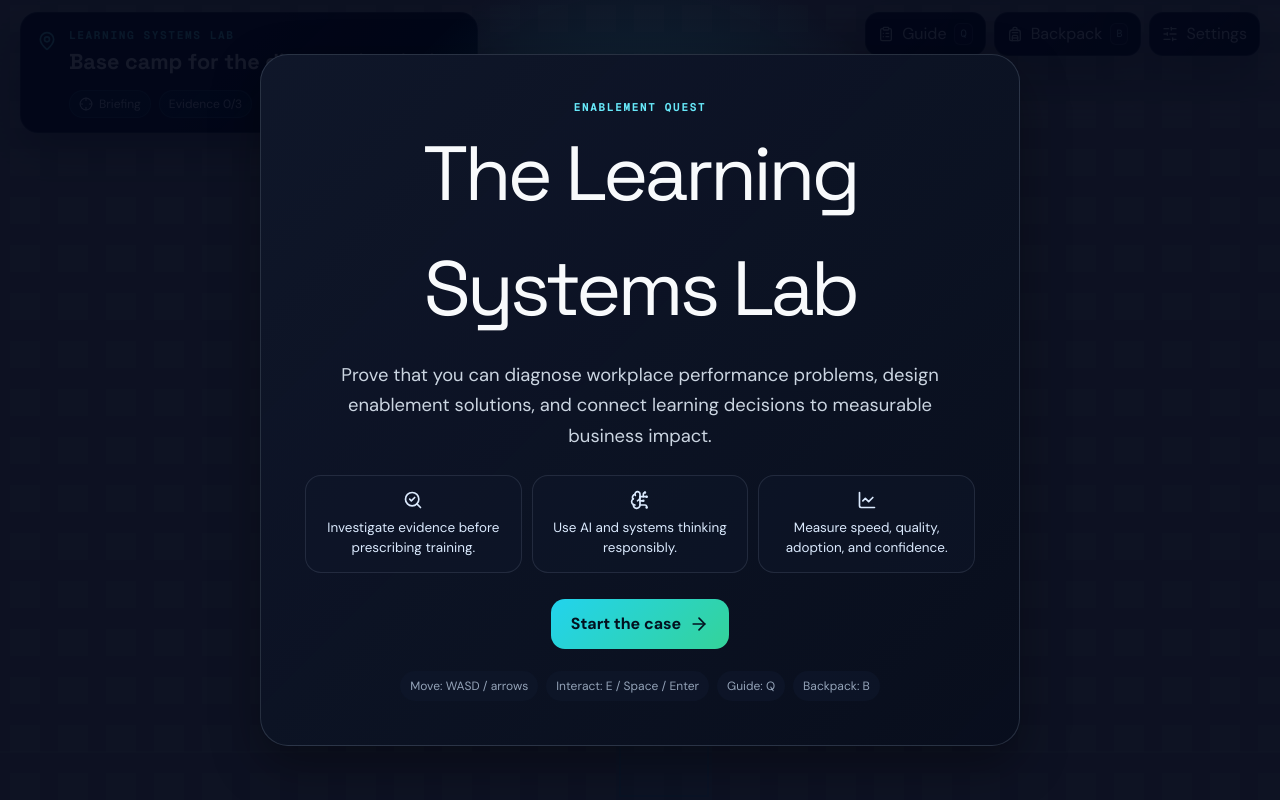
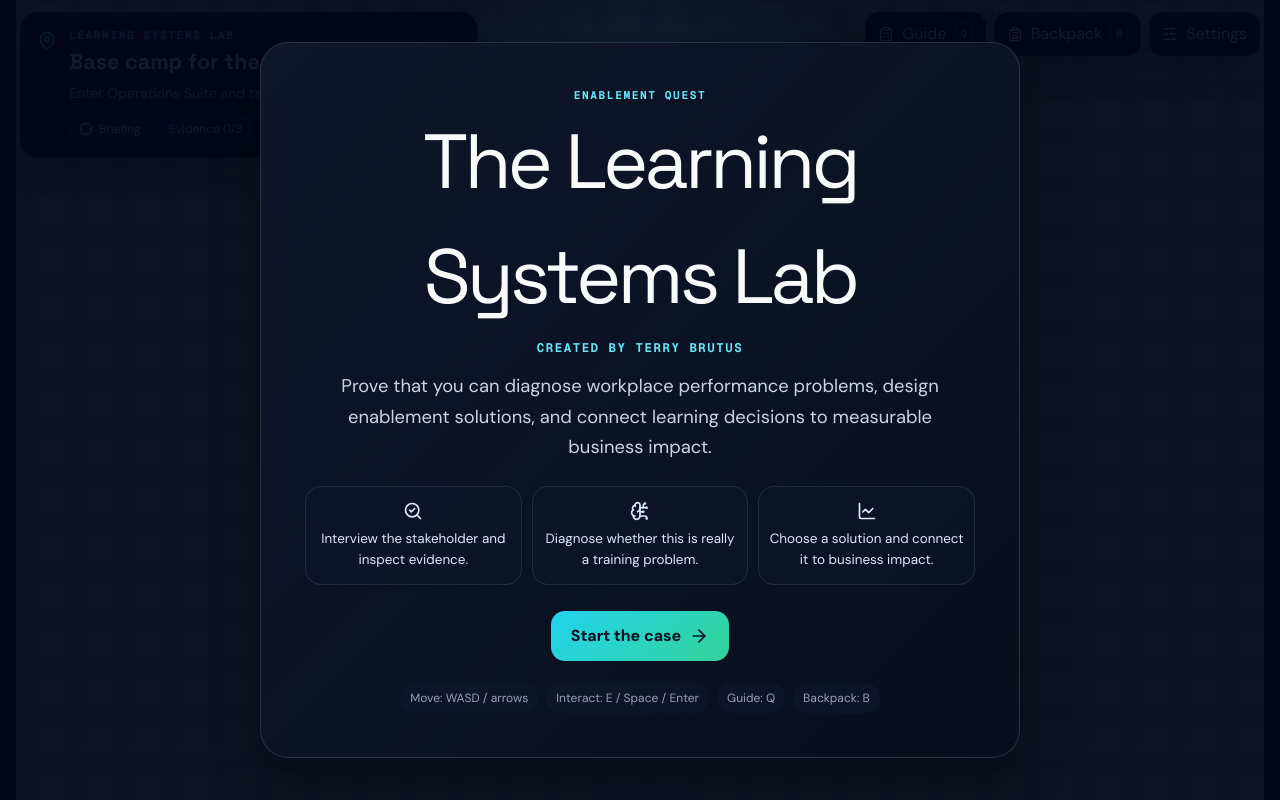
Before and after one commit to terrybrutus/enablement-quest, a React (Vite) app in the folder src/frontend/: page / in a window 1280 px wide. Built offline with nearby package versions, Linux system fonts and the light colour scheme; what @caffeineai/core-infrastructure would draw is missing.

Commit message:
Improve guided case loop

```diff
--- a/src/frontend/src/components/ArtifactsPanel.tsx
+++ b/src/frontend/src/components/ArtifactsPanel.tsx
@@ -51,6 +51,7 @@ export function ArtifactsPanel({
               <div>
                 <h3>{item.title}</h3>
                 <p>{item.summary}</p>
+                <p className="eq-artifact-insight">{item.insight}</p>
                 <small>{item.metric}</small>
               </div>
             </article>
--- a/src/frontend/src/components/GameCanvas.tsx
+++ b/src/frontend/src/components/GameCanvas.tsx
@@ -3,6 +3,7 @@ import {
   diagnosisOptions,
   earnedCanvas,
   evidenceItems,
+  initialPosition,
   interventionOptions,
   scenes,
 } from "@/game/levels";
@@ -20,7 +21,7 @@ import { TitleScreen } from "./TitleScreen";
 
 const initialGameState: GameState = {
   player: {
-    position: { x: 20.5, y: 15.2 },
+    position: initialPosition,
     direction: "down",
     isMoving: false,
     sceneId: "lab",
@@ -30,6 +31,7 @@ const initialGameState: GameState = {
   collectedEvidenceIds: [],
   diagnosisId: null,
   interventionId: null,
+  activeEvidenceId: null,
   earnedArtifact: null,
   overlay: "briefing",
   dialogue: null,
@@ -112,12 +114,24 @@ export default function GameCanvas() {
       ) ?? null
     );
   }, [gameState.dialogue]);
+  const activeEvidence = useMemo(
+    () =>
+      evidenceItems.find((item) => item.id === gameState.activeEvidenceId) ??
+      null,
+    [gameState.activeEvidenceId],
+  );
+  const nextObjective = getNextObjective(
+    gameState.questStage,
+    gameState.collectedEvidenceIds.length,
+    gameState.player.sceneId,
+  );
 
   const closeOverlay = useCallback(() => {
     setGameState((previous) => ({
       ...previous,
       overlay: "none",
       dialogue: null,
+      activeEvidenceId: null,
     }));
   }, []);
 
@@ -126,8 +140,40 @@ export default function GameCanvas() {
       ...previous,
       overlay: previous.overlay === overlay ? "none" : overlay,
       dialogue: null,
+      activeEvidenceId: null,
     }));
   }, []);
+
+  const closeEvidenceReview = useCallback(() => {
+    setGameState((previous) => ({
+      ...previous,
+      activeEvidenceId: null,
+      overlay: previous.questStage === "diagnose" ? "decision" : "none",
+      toast:
+        previous.questStage === "diagnose"
+          ? {
+              id: Date.now(),
+              message: "All evidence reviewed. Make the diagnosis.",
+            }
+          : previous.toast,
+    }));
+  }, []);
+
+  useEffect(() => {
+    if (gameState.overlay !== "evidence") {
+      return;
+    }
+
+    const handleEvidenceKey = (event: KeyboardEvent) => {
+      if (event.key === " " || event.key === "Enter") {
+        event.preventDefault();
+        closeEvidenceReview();
+      }
+    };
+
+    window.addEventListener("keydown", handleEvidenceKey);
+    return () => window.removeEventListener("keydown", handleEvidenceKey);
+  }, [closeEvidenceReview, gameState.overlay]);
 
   const startMission = useCallback(() => {
     setGameState((previous) => ({
@@ -258,6 +304,7 @@ export default function GameCanvas() {
         evidenceCount={gameState.collectedEvidenceIds.length}
         evidenceTotal={evidenceItems.length}
         hasArtifact={Boolean(gameState.earnedArtifact)}
+        nextObjective={nextObjective}
         onOpenQuest={() => setOverlay("quest")}
         onOpenBackpack={() => setOverlay("backpack")}
         onOpenSettings={() => setOverlay("settings")}
@@ -317,6 +364,13 @@ export default function GameCanvas() {
         />
       )}
 
+      {gameState.overlay === "evidence" && activeEvidence && (
+        <EvidencePanel
+          evidence={activeEvidence}
+          onContinue={closeEvidenceReview}
+        />
+      )}
+
       {gameState.overlay === "decision" && (
         <DecisionPanel
           diagnosisId={gameState.diagnosisId}
@@ -343,6 +397,70 @@ export default function GameCanvas() {
         />
       )}
     </div>
+  );
+}
+
+function getNextObjective(
+  questStage: GameState["questStage"],
+  evidenceCount: number,
+  sceneId: GameState["player"]["sceneId"],
+) {
+  if (questStage === "briefing") {
+    return sceneId === "operations"
+      ? "Talk to Maya before collecting evidence."
+      : "Enter Operations Suite and talk to Maya.";
+  }
+  if (questStage === "investigate") {
+    return `Inspect evidence: ${evidenceCount}/3 collected.`;
+  }
+  if (questStage === "diagnose") {
+    return "Press interact to make the diagnosis.";
+  }
+  if (questStage === "design") {
+    return "Choose the intervention that fits the evidence.";
+  }
+  return "Review the earned canvas and business impact.";
+}
+
+function EvidencePanel({
+  evidence,
+  onContinue,
+}: {
+  evidence: (typeof evidenceItems)[number];
+  onContinue: () => void;
+}) {
+  return (
+    <section
+      className="eq-overlay eq-panel eq-evidence"
+      aria-label={evidence.title}
+    >
+      <div className="eq-panel-header">
+        <div>
+          <p className="eq-kicker">Evidence Reviewed</p>
+          <h2>{evidence.title}</h2>
+          {evidence.metric && <p>{evidence.metric}</p>}
+        </div>
+      </div>
+
+      <div className="eq-canvas-grid">
+        <article className="eq-canvas-card">
+          <h3>What you found</h3>
+          <p>{evidence.summary}</p>
+        </article>
+        <article className="eq-canvas-card">
+          <h3>What it means</h3>
+          <p>{evidence.insight}</p>
+        </article>
+      </div>
+
+      <button
+        className="eq-primary-button mt-4"
+        type="button"
+        onClick={onContinue}
+      >
+        Continue investigation
+      </button>
+    </section>
   );
 }
 
--- a/src/frontend/src/components/Hud.tsx
+++ b/src/frontend/src/components/Hud.tsx
@@ -16,6 +16,7 @@ interface HudProps {
   evidenceCount: number;
   evidenceTotal: number;
   hasArtifact: boolean;
+  nextObjective: string;
   inputRef: MutableRefObject<InputState>;
   onOpenQuest: () => void;
   onOpenBackpack: () => void;
@@ -38,6 +39,7 @@ export function Hud({
   evidenceCount,
   evidenceTotal,
   hasArtifact,
+  nextObjective,
   inputRef,
   onOpenQuest,
   onOpenBackpack,
@@ -53,6 +55,7 @@ export function Hud({
             <div>
               <p className="eq-kicker">{sceneName}</p>
               <h1>{sceneSubtitle}</h1>
+              <p className="eq-next-objective">{nextObjective}</p>
               <div className="mt-3 flex flex-wrap gap-2 text-xs">
                 <span className="eq-pill">
                   <Crosshair className="h-3.5 w-3.5" />
--- a/src/frontend/src/components/QuestLog.tsx
+++ b/src/frontend/src/components/QuestLog.tsx
@@ -135,7 +135,7 @@ function getActiveGuidance(questStage: QuestStage, evidenceCount: number) {
     return `Collect the three evidence items. Each one points to a different part of the performance problem. Evidence collected: ${evidenceCount}/3.`;
   }
   if (questStage === "diagnose") {
-    return "Open the diagnosis board and decide whether the root cause is training, workflow, tool friction, or reinforcement.";
+    return "Press interact to open the decision panel, then decide whether the root cause is training, workflow, tool friction, or reinforcement.";
   }
   if (questStage === "design") {
     return "Choose the intervention that fits the root cause. The best answer should change behavior and create a measurable signal.";
--- a/src/frontend/src/components/TitleScreen.tsx
+++ b/src/frontend/src/components/TitleScreen.tsx
@@ -11,6 +11,7 @@ export function TitleScreen({ onStart }: TitleScreenProps) {
       <div className="eq-title-card">
         <p className="eq-kicker">Enablement Quest</p>
         <h1>The Learning Systems Lab</h1>
+        <p className="eq-byline">Created by Terry Brutus</p>
         <p className="eq-title-copy">
           Prove that you can diagnose workplace performance problems, design
           enablement solutions, and connect learning decisions to measurable
@@ -20,15 +21,15 @@ export function TitleScreen({ onStart }: TitleScreenProps) {
         <div className="eq-title-grid">
           <article>
             <SearchCheck className="h-5 w-5" />
-            <span>Investigate evidence before prescribing training.</span>
+            <span>Interview the stakeholder and inspect evidence.</span>
           </article>
           <article>
             <BrainCircuit className="h-5 w-5" />
-            <span>Use AI and systems thinking responsibly.</span>
+            <span>Diagnose whether this is really a training problem.</span>
           </article>
           <article>
             <LineChart className="h-5 w-5" />
-            <span>Measure speed, quality, adoption, and confidence.</span>
+            <span>Choose a solution and connect it to business impact.</span>
           </article>
         </div>
 
--- a/src/frontend/src/game/levels.ts
+++ b/src/frontend/src/game/levels.ts
@@ -28,6 +28,7 @@ export const assetUrls = {
   bobIdle: "/assets/limezu/bob-idle.png",
   roomBuilder: "/assets/limezu/room-builder-48.png",
   office: "/assets/limezu/office-48.png",
+  exteriorWalls: "/assets/limezu/exterior-walls.png",
   exteriorFloors: "/assets/limezu/exterior-floors.png",
   fountain: "/assets/limezu/fountains.png",
   streetLamp: "/assets/limezu/street-lamp.png",
@@ -42,36 +43,49 @@ export const tileSprites = {
   plaza: { image: "exteriorFloors", sx: 288, sy: 96, sw: 48, sh: 48 },
 } as const;
 
+const exteriorSprite = (
+  sx: number,
+  sy: number,
+  sw = 48,
+  sh = 48,
+): SheetSprite => ({
+  image: "exteriorWalls",
+  sx,
+  sy,
+  sw,
+  sh,
+});
+
 export const scenes: Scene[] = [
   {
     id: "lab",
     name: "Learning Systems Lab",
     subtitle: "Base camp for the diagnostic mission",
-    width: 42,
+    width: 26,
     height: 18,
     theme: "interior",
     portals: [
       {
         id: "lab-to-hub",
         label: "Organization Floor",
-        rect: { x: 20, y: 16.2, width: 2, height: 1.8 },
+        rect: { x: 12, y: 16.2, width: 2, height: 1.8 },
         targetSceneId: "hub",
         targetPosition: { x: 20.5, y: 21.4 },
       },
     ],
     blocks: [
-      { x: 0, y: 0, width: 42, height: 1 },
+      { x: 0, y: 0, width: 26, height: 1 },
       { x: 0, y: 0, width: 1, height: 18 },
-      { x: 41, y: 0, width: 1, height: 18 },
-      { x: 0, y: 17, width: 20, height: 1 },
-      { x: 22, y: 17, width: 20, height: 1 },
+      { x: 25, y: 0, width: 1, height: 18 },
+      { x: 0, y: 17, width: 12, height: 1 },
+      { x: 14, y: 17, width: 12, height: 1 },
     ],
     props: [
       {
         id: "mission-desk",
         description:
           "This is your case desk. The current case asks whether slow onboarding is really a training problem.",
-        position: { x: 3.2, y: 3.2 },
+        position: { x: 5, y: 4 },
         size: { width: 1, height: 1 },
         sprite: officeSprite(336, 192),
         collision: true,
@@ -80,14 +94,14 @@ export const scenes: Scene[] = [
         id: "analytics-wall",
         description:
           "The dashboard is waiting for evidence. Good enablement work starts with facts, not course requests.",
-        position: { x: 12.5, y: 2 },
+        position: { x: 17, y: 3 },
         size: { width: 1, height: 1 },
         sprite: officeSprite(432, 384),
         collision: true,
       },
       {
         id: "plant-lab",
-        position: { x: 16.5, y: 8.5 },
+        position: { x: 19, y: 10 },
         size: { width: 1, height: 1 },
         sprite: officeSprite(288, 192),
         collision: true,
@@ -96,7 +110,7 @@ export const scenes: Scene[] = [
         id: "lab-console",
         description:
           "The AI workbench can help draft and summarize, but the diagnosis still has to be human-reviewed.",
-        position: { x: 6.5, y: 8.5 },
+        position: { x: 9, y: 10 },
         size: { width: 1, height: 1 },
         sprite: officeSprite(480, 288),
         collision: true,
@@ -116,14 +130,14 @@ export const scenes: Scene[] = [
         label: "Learning Systems Lab",
         rect: { x: 20, y: 19.5, width: 2, height: 1.5 },
         targetSceneId: "lab",
-        targetPosition: { x: 21, y: 15.7 },
+        targetPosition: { x: 13, y: 15.7 },
       },
       {
         id: "hub-to-operations",
         label: "Operations Suite",
         rect: { x: 30, y: 5.2, width: 2, height: 1.8 },
         targetSceneId: "operations",
-        targetPosition: { x: 21, y: 15 },
+        targetPosition: { x: 13, y: 15 },
       },
     ],
     blocks: [
@@ -137,7 +151,7 @@ export const scenes: Scene[] = [
         label: "Operations Suite",
         position: { x: 29, y: 3 },
         size: { width: 4, height: 4 },
-        sprite: officeSprite(528, 0, 192, 192),
+        sprite: exteriorSprite(192, 0, 192, 192),
         collision: true,
       },
       {
@@ -145,7 +159,7 @@ export const scenes: Scene[] = [
         label: "Learning Systems Lab",
         position: { x: 18, y: 18 },
         size: { width: 6, height: 3 },
-        sprite: officeSprite(0, 0, 240, 144),
+        sprite: exteriorSprite(192, 48, 192, 144),
         collision: true,
       },
       {
@@ -175,31 +189,31 @@ export const scenes: Scene[] = [
     id: "operations",
     name: "Operations Suite",
     subtitle: "Case: new hires are taking too long to ramp",
-    width: 42,
+    width: 26,
     height: 18,
     theme: "interior",
     portals: [
       {
         id: "operations-to-hub",
         label: "Organization Floor",
-        rect: { x: 20, y: 16.2, width: 2, height: 1.8 },
+        rect: { x: 12, y: 16.2, width: 2, height: 1.8 },
         targetSceneId: "hub",
         targetPosition: { x: 31.5, y: 7.2 },
       },
     ],
     blocks: [
-      { x: 0, y: 0, width: 42, height: 1 },
+      { x: 0, y: 0, width: 26, height: 1 },
       { x: 0, y: 0, width: 1, height: 18 },
-      { x: 41, y: 0, width: 1, height: 18 },
-      { x: 0, y: 17, width: 20, height: 1 },
-      { x: 22, y: 17, width: 20, height: 1 },
+      { x: 25, y: 0, width: 1, height: 18 },
+      { x: 0, y: 17, width: 12, height: 1 },
+      { x: 14, y: 17, width: 12, height: 1 },
     ],
     props: [
       {
         id: "manager-table",
         description:
           "Stakeholder notes point to unclear handoffs and inconsistent manager follow-through.",
-        position: { x: 3.2, y: 3.1 },
+        position: { x: 5, y: 4 },
         size: { width: 1, height: 1 },
         sprite: officeSprite(336, 288),
         collision: true,
@@ -208,7 +222,7 @@ export const scenes: Scene[] = [
         id: "metric-board",
         description:
           "Ramp data shows the problem spikes after orientation, which suggests reinforcement and workflow gaps.",
-        position: { x: 14.2, y: 3.1 },
+        position: { x: 18, y: 4 },
         size: { width: 1, height: 1 },
         sprite: officeSprite(432, 384),
         collision: true,
@@ -217,14 +231,14 @@ export const scenes: Scene[] = [
         id: "process-desk",
         description:
           "The process review desk shows access delays and too many handoffs before new hires can work confidently.",
-        position: { x: 9.4, y: 8.1 },
+        position: { x: 11, y: 10 },
         size: { width: 1, height: 1 },
         sprite: officeSprite(384, 384),
         collision: true,
       },
       {
         id: "office-plant",
-        position: { x: 18.5, y: 10.5 },
+        position: { x: 21, y: 10.5 },
         size: { width: 1, height: 1 },
         sprite: officeSprite(288, 192),
         collision: true,
@@ -239,7 +253,7 @@ export const characters: GameCharacter[] = [
     name: "Maya",
     role: "Operations Manager",
     sceneId: "operations",
-    position: { x: 10.5, y: 6.3 },
+    position: { x: 13, y: 7 },
     sprite: { image: "ameliaIdle", sx: 0, sy: 0, sw: 16, sh: 32 },
     dialogue: {
       briefing: [
@@ -291,7 +305,7 @@ export const evidenceItems: Evidence[] = [
     id: "interview-note",
     title: "Interview Note",
     sceneId: "operations",
-    position: { x: 4.4, y: 6.4 },
+    position: { x: 6.5, y: 8 },
     summary:
       "New hires say they receive multiple versions of the same onboarding instructions.",
     insight:
@@ -303,7 +317,7 @@ export const evidenceItems: Evidence[] = [
     id: "process-map",
     title: "Process Map",
     sceneId: "operations",
-    position: { x: 10.5, y: 11 },
+    position: { x: 12.5, y: 12 },
     summary:
       "The process map has three handoffs before tool access is confirmed.",
     insight:
@@ -315,7 +329,7 @@ export const evidenceItems: Evidence[] = [
     id: "performance-metric",
     title: "Performance Metric",
     sceneId: "operations",
-    position: { x: 16.3, y: 6.5 },
+    position: { x: 19.5, y: 8 },
     summary:
       "Support tickets spike during weeks two and three, after formal orientation ends.",
     insight:
@@ -410,4 +424,4 @@ export const earnedCanvas: EarnedArtifact = {
   ],
 };
 
-export const initialPosition = { x: 20.5, y: 15.2 };
+export const initialPosition = { x: 13, y: 15.2 };
--- a/src/frontend/src/game/renderer.ts
+++ b/src/frontend/src/game/renderer.ts
@@ -99,10 +99,18 @@ function getCamera(viewport: Viewport, scene: Scene, gameState: GameState) {
   const worldHeight = scene.height * TILE_SIZE;
   const targetX = gameState.player.position.x * TILE_SIZE - viewport.width / 2;
   const targetY = gameState.player.position.y * TILE_SIZE - viewport.height / 2;
+  const centerX = Math.max(0, (viewport.width - worldWidth) / 2);
+  const centerY = Math.max(0, (viewport.height - worldHeight) / 2);
 
   return {
-    x: clamp(targetX, 0, Math.max(0, worldWidth - viewport.width)),
-    y: clamp(targetY, 0, Math.max(0, worldHeight - viewport.height)),
+    x:
+      worldWidth < viewport.width
+        ? -centerX
+        : clamp(targetX, 0, Math.max(0, worldWidth - viewport.width)),
+    y:
+      worldHeight < viewport.height
+        ? -centerY
+        : clamp(targetY, 0, Math.max(0, worldHeight - viewport.height)),
   };
 }
 
@@ -337,9 +345,9 @@ function drawPlayer(
 
 function getDirectionSpriteOffset(direction: Direction) {
   const offsets: Record<Direction, number> = {
-    right: 0,
+    left: 0,
     up: 1,
-    left: 2,
+    right: 2,
     down: 3,
   };
   return offsets[direction];
--- a/src/frontend/src/game/types.ts
+++ b/src/frontend/src/game/types.ts
@@ -9,6 +9,7 @@ export type OverlayKind =
   | "quest"
   | "backpack"
   | "settings"
+  | "evidence"
   | "decision"
   | "canvas";
 
@@ -46,6 +47,7 @@ export type AssetKey =
   | "bobIdle"
   | "roomBuilder"
   | "office"
+  | "exteriorWalls"
   | "exteriorFloors"
   | "fountain"
   | "streetLamp";
@@ -149,6 +151,7 @@ export interface GameState {
   collectedEvidenceIds: string[];
   diagnosisId: string | null;
   interventionId: string | null;
+  activeEvidenceId: string | null;
   earnedArtifact: EarnedArtifact | null;
   overlay: OverlayKind;
   dialogue: DialogueState | null;
--- a/src/frontend/src/game/useGameLoop.ts
+++ b/src/frontend/src/game/useGameLoop.ts
@@ -68,12 +68,10 @@ export function useGameLoop({
       return {
         ...previous,
         collectedEvidenceIds,
+        activeEvidenceId: nearby.id,
         questStage: allCollected ? "diagnose" : previous.questStage,
-        toast: {
-          id: Date.now(),
-          message: `${nearby.title}: ${nearby.insight}`,
-        },
-        overlay: allCollected ? "decision" : previous.overlay,
+        toast: null,
+        overlay: "evidence",
       };
     });
     return true;
@@ -120,7 +118,7 @@ export function useGameLoop({
         overlay: "decision",
         toast: {
           id: Date.now(),
-          message: "Diagnosis board opened.",
+          message: "Decision panel opened.",
         },
       }));
       return;
--- a/src/frontend/src/index.css
+++ b/src/frontend/src/index.css
@@ -99,6 +99,23 @@
   font-weight: 800;
 }
 
+.eq-next-objective,
+.eq-byline {
+  margin: 6px 0 0;
+  color: #cbd5e1;
+  font-size: 0.88rem;
+  line-height: 1.35;
+}
+
+.eq-byline {
+  color: #67e8f9;
+  font-family: var(--font-mono), monospace;
+  font-size: 0.78rem;
+  font-weight: 800;
+  letter-spacing: 0.12em;
+  text-transform: uppercase;
+}
+
 .eq-kicker {
   margin: 0;
   color: #67e8f9;
@@ -190,11 +207,16 @@
 }
 
 .eq-decision,
+.eq-evidence,
 .eq-canvas {
   left: 50%;
   top: 50%;
   width: min(980px, calc(100vw - 32px));
   transform: translate(-50%, -50%);
+}
+
+.eq-evidence {
+  width: min(760px, calc(100vw - 32px));
 }
 
 .eq-panel-header {
@@ -311,6 +333,12 @@
   color: #b6c4d6;
   font-size: 0.86rem;
   line-height: 1.45;
+}
+
+.eq-artifact-card .eq-artifact-insight {
+  color: #bae6fd;
+  font-weight: 700;
+  margin-top: 6px;
 }
 
 .eq-mini-section {
@@ -618,6 +646,11 @@
     line-height: 1.12;
   }
 
+  .eq-next-objective {
+    font-size: 0.76rem;
+    line-height: 1.25;
+  }
+
   .eq-hud-card .mt-3 {
     margin-top: 6px;
   }
@@ -656,6 +689,7 @@
   .eq-side-panel,
   .eq-side-panel.is-right,
   .eq-decision,
+  .eq-evidence,
   .eq-canvas {
     bottom: calc(env(safe-area-inset-bottom) + 84px);
     left: 12px;
```
